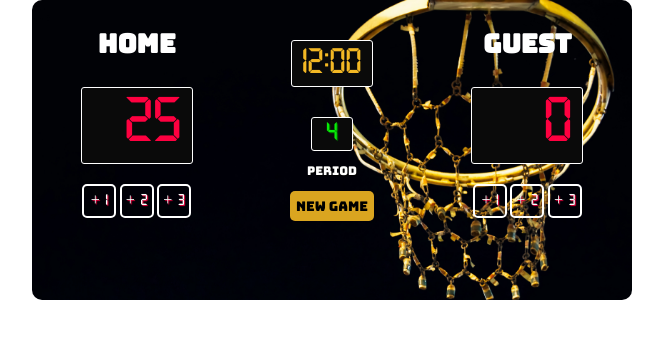
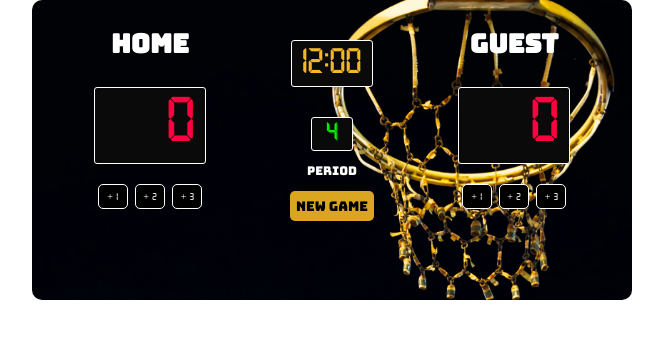
Before and after one commit to dboadu02/basketball-scoreboard, a website built with Vite: page index.html in a window 1280 px wide. Both pictures are taken after a click on the button "NEW GAME". Shown: the whole page, without its empty margins (308-971 px from the left). Built offline with nearby package versions, Linux system fonts and the light colour scheme.

Commit message:
added interactivity to buttons and made some changed to classes, id

```diff
--- a/index.css
+++ b/index.css
@@ -52,20 +52,19 @@ body {
 }
 .point{
     font-family: myFont;
-    font-size: 16px;
+    font-size: 10px;
     width: 30px;
     height: 25px;
-    border: 2px solid white;
+    border: 1px solid white;
+    border-radius: 5px;
+    background-color: black;
     color: white;
-    text-shadow: 1px 1px 1px rgb(255, 0, 64);
-    padding-top: 5px;
-    border-radius: 5px;
 
 }
 
 .point:hover{
     cursor: pointer;
-    background-color: black;
+    background-color: rgb(29, 28, 28);
 
 }
 
@@ -75,6 +74,7 @@ body {
     flex-direction: column;
     align-items: center;
     padding-top: 40px;
+    margin: 0 -40px;
 }
 
 .restart{
@@ -85,11 +85,15 @@ body {
 
 }
 
+.restart:hover {
+    cursor: pointer;
+    background-color: rgb(233, 189, 80);
+}
+
 .time {
     background-color: rgb(10, 10, 10);
     border: 1px solid white;
     border-radius: 3px;
-    color: rgb(255, 0, 64);
     font-family: myFont;
     padding-top: 2px;
     font-size: 20px;
--- a/index.html
+++ b/index.html
@@ -15,26 +15,26 @@
     <div class="container bungee-regular">
         <div>
             <h3 class="team">HOME</h3>
-            <div class="board-point">25</div>
+            <div class="board-point" id="homescore-el">0</div>
             <div class="points">
-                <div class="point">+ 1</div>
-                <div class="point">+ 2</div>
-                <div class="point">+ 3</div>
+                <button class="point" onclick="plusOneHome()">+ 1</button>
+                <button class="point" onclick="plusTwoHome()">+ 2</button>
+                <button class="point" onclick="plusThreeHome()">+ 3</button>
             </div>
         </div>
         <div class="tracker">
             <div class="time" id="timer">12:00</div>
             <div class="time" id="period">4</div>
             <p>Period</p>
-            <button class="restart bungee-regular">NEW GAME</button>
+            <button class="restart bungee-regular" onclick="resetPoints()">NEW GAME</button>
         </div>
         <div>
             <h3 class="team">GUEST</h3>
-            <div class="board-point">0</div>
+            <div class="board-point" id="guestscore-el">0</div>
             <div class="points">
-                <div class="point">+ 1</div>
-                <div class="point">+ 2</div>
-                <div class="point">+ 3</div>
+            <button class="point" onclick="plusOneGuest()">+ 1</button>
+            <button class="point" onclick="plusTwoGuest()">+ 2</button>
+            <button class="point" onclick="plusThreeGuest()">+ 3</button>
             </div>
         </div>
     </div>
--- a/index.js
+++ b/index.js
@@ -1,19 +1,67 @@
-/*
-Challenge:
-1. The following expression should calculate total expenses
-   for a trip, but it has a problem. It is giving me 548 but
-   I think that is too cheap. Have a look, and see if you can
-   figure out what problem we have with operator precedence and
-   change the code so we log out the correct cost of the trip.
-*/
+let pointHome = 0
+let pointGuest = 0
 
-const tripLengthDays = 2
-const tripDistanceKM = 300
-const fuelPricePerKM = 1.5
-const hotelCostPerNight = 60
-const hotelDiscountPerNight = 6
-const foodCost = 50
 
-const totalCost = foodCost + tripDistanceKM * fuelPricePerKM + hotelCostPerNight - hotelDiscountPerNight * tripLengthDays
 
-console.log(totalCost)
+//increase point by 1
+//home team
+function plusOneHome(){
+ pointHome += 1
+ console.log(pointHome)
+
+ document.getElementById("homescore-el").textContent = pointHome;
+}
+
+//guest team
+function plusOneGuest() {
+  pointGuest += 1;
+  console.log(pointGuest);
+
+  document.getElementById("guestscore-el").textContent = pointGuest;
+}
+
+
+//increase point by 2
+//home team
+function plusTwoHome(){
+ pointHome += 2
+ console.log(pointHome)
+
+ document.getElementById("homescore-el").textContent = pointHome;
+}
+
+//guest team
+function plusTwoGuest() {
+  pointGuest += 2;
+  console.log(pointGuest);
+
+  document.getElementById("guestscore-el").textContent = pointGuest;
+}
+
+
+//increase point by 3
+//home team
+function plusThreeHome(){
+ pointHome += 3
+ console.log(pointHome)
+
+ document.getElementById("homescore-el").textContent = pointHome;
+}
+
+//guest team
+function plusThreeGuest() {
+  pointGuest += 3;
+  console.log(pointGuest);
+
+  document.getElementById("guestscore-el").textContent = pointGuest;
+}
+
+
+//reset points
+function resetPoints(){
+   pointHome = 0
+   pointGuest = 0
+
+   document.getElementById("homescore-el").textContent = pointHome;
+   document.getElementById("guestscore-el").textContent = pointGuest;
+}
```
Also changed, not shown: ReadME.md.
